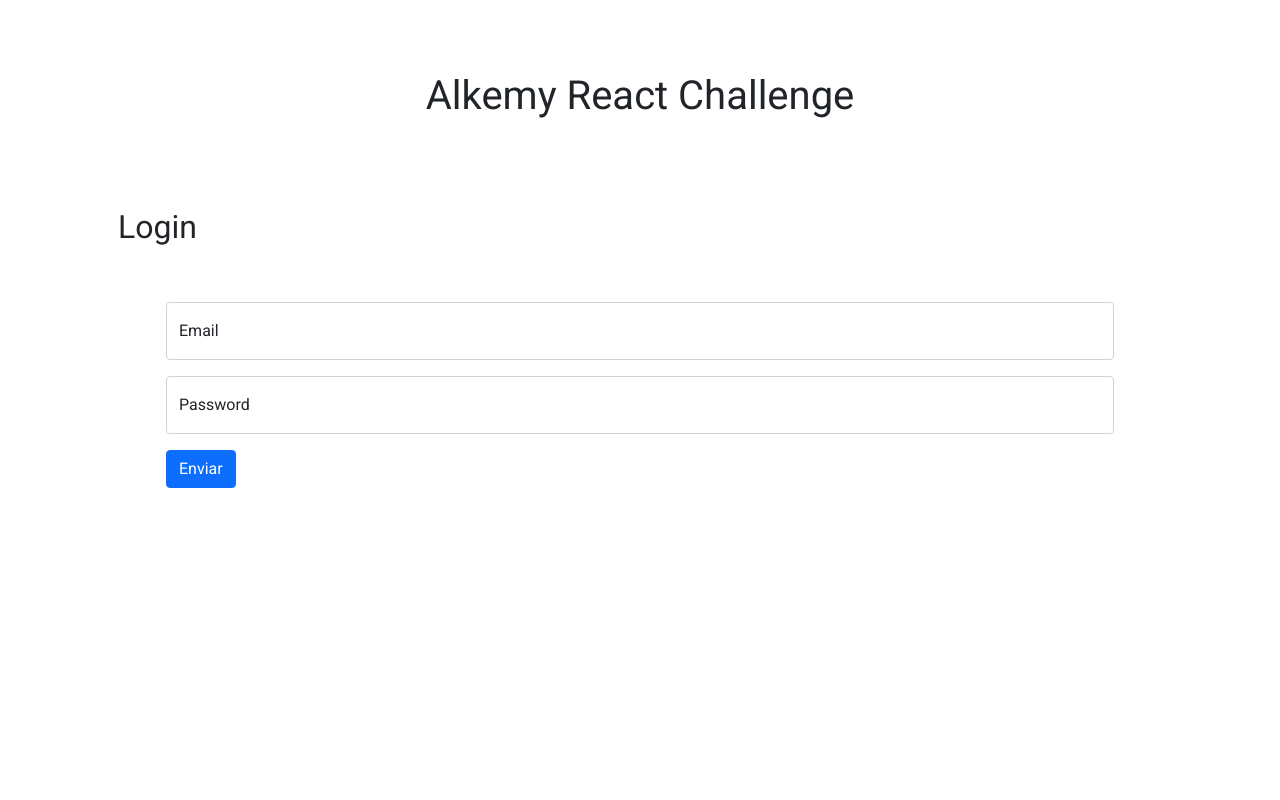
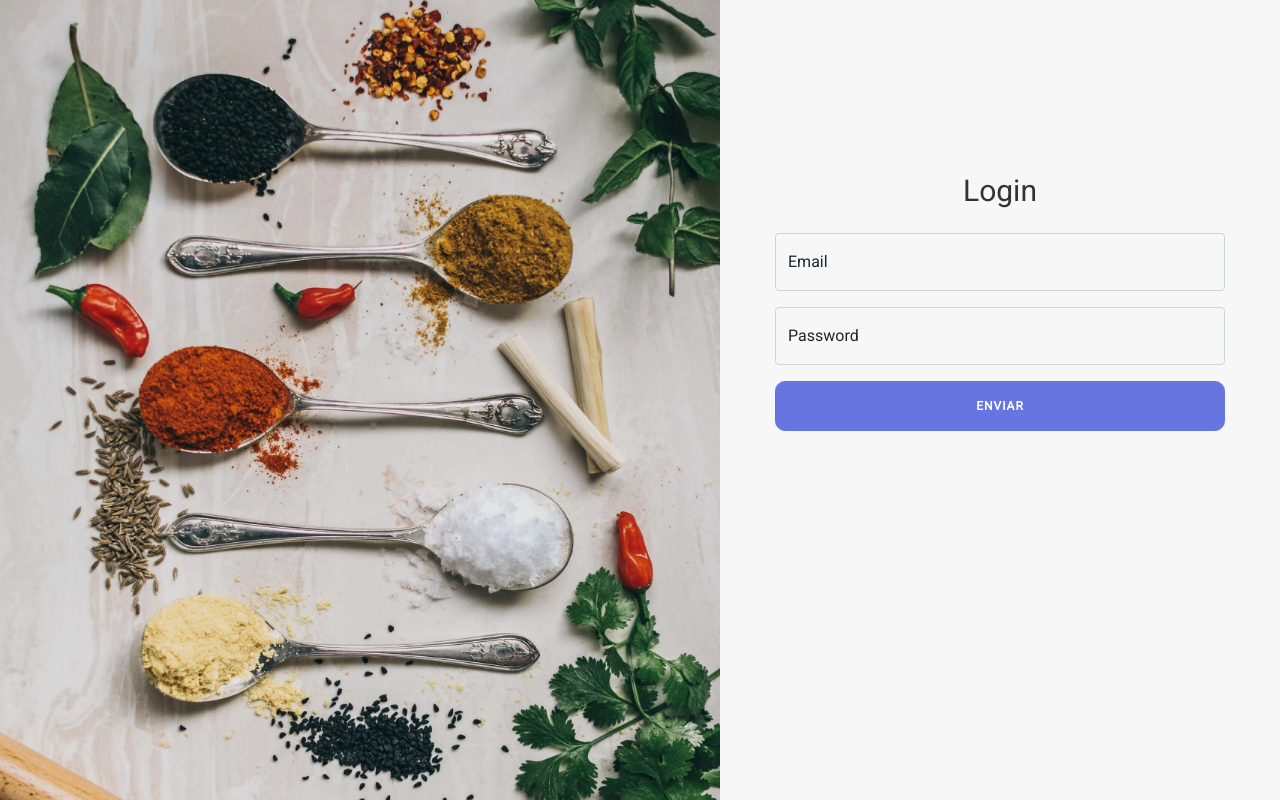
Before and after one commit to LucasAven/alkemy-react-challenge, a React (Create React App) app: page / in a window 1280 px wide. Built offline with nearby package versions, Linux system fonts and the light colour scheme.

Commit message:
commit finished login visuals

```diff
--- a/src/pages/App.js
+++ b/src/pages/App.js
@@ -16,6 +16,7 @@
   const { token, setToken } = useToken();
 
   if (!token) {
+    document.getElementById("root").classList.remove("nav-space");
     return (
       <Suspense
         fallback={
@@ -24,11 +25,12 @@
           </div>
         }
       >
-        <h1 className="text-center">Alkemy React Challenge</h1>
         <Login token={token} setToken={setToken} />
       </Suspense>
     );
   }
+
+  document.getElementById("root").classList.add("nav-space");
 
   return (
     <BrowserRouter>
--- a/src/pages/Login.js
+++ b/src/pages/Login.js
@@ -44,36 +44,41 @@
   };
 
   return (
-    <Container className="section-space">
-      <h2>Login</h2>
-      <Container className="p-sm-5">
-        <Form onSubmit={(e) => validateInputs(e)}>
+    <div className="login-wrapper">
+      {/* <Container className="section-space"> */}
+      <div className="login-img" />
+      {/* <Container className="p-sm-5"> */}
+      <Form className="login-form" onSubmit={(e) => validateInputs(e)}>
+        <h2 className="text-center pb-4">Login</h2>
         <FormGroup floating>
           <Input
-              id="exampleEmail"
+            id="email"
             name="email"
             placeholder="Email"
             type="email"
             value={email}
             onChange={(e) => setEmail(e.target.value)}
           />
-            <Label for="exampleEmail">Email</Label>
+          <Label for="email">Email</Label>
         </FormGroup>
         <FormGroup floating>
           <Input
-              id="examplePassword"
+            id="password"
             name="password"
             placeholder="Password"
             type="password"
             value={password}
             onChange={(e) => setPassword(e.target.value)}
           />
-            <Label for="examplePassword">Password</Label>
+          <Label for="password">Password</Label>
         </FormGroup>
-          <Button color="primary" disabled={loading}>
+        <Button
+          color="primary"
+          className="login-form-btn fw-bold"
+          disabled={loading}
+        >
           {loading ? <Spinner color="info" size="sm" /> : "Enviar"}
         </Button>
-        </Form>
         {areEmpty && (
           <Alert
             className="mt-4"
@@ -83,8 +88,10 @@
             Please do not leave empty any field.
           </Alert>
         )}
-      </Container>
-    </Container>
+      </Form>
+      {/* </Container> */}
+      {/* </Container> */}
+    </div>
   );
 };
 
--- a/src/styles/App.css
+++ b/src/styles/App.css
@@ -1,15 +1,123 @@
+:root {
+  --primary-col: #ff6f68;
+  --secondary-col: #ffa34f;
+}
+
 body {
-  padding-top: 72px;
   position: relative;
 }
 
 * {
   font-family: "Roboto", sans-serif;
+  margin: 0;
+  padding: 0;
+  box-sizing: border-box;
+}
+
+.nav-space {
+  margin-top: 72px;
+}
+
+.main-col {
+  background-color: var(--primary-col);
+  border-color: var(--primary-col);
+}
+
+button .main-col :hover {
+  background-color: var(--primary-col);
+
+  border-color: var(--primary-col);
+}
+
+.secondary-col {
+  background-color: var(--secondary-col);
+  border-color: var(--secondary-col);
 }
 
 .section-space {
   padding: 5rem 3rem;
 }
+
+/* Login */
+.login-wrapper {
+  width: 100%;
+  background: #fff;
+  overflow: hidden;
+  display: flex;
+  flex-wrap: wrap;
+  align-items: stretch;
+}
+
+.login-img {
+  width: calc(100% - 560px);
+  min-height: 100vh;
+  background-image: url(../images/login.jpg);
+  background-repeat: no-repeat;
+  background-size: cover;
+  background-position: center;
+  position: relative;
+  z-index: 1;
+}
+.login-img::before {
+  content: "";
+  display: block;
+  position: absolute;
+  z-index: -1;
+  width: 100%;
+  height: 100%;
+  top: 0;
+  left: 0;
+  background: rgba(0, 0, 0, 0.1);
+}
+
+/* login form */
+.login-form {
+  width: 560px;
+  min-height: 100vh;
+  display: block;
+  background-color: #f7f7f7;
+  padding: 173px 55px 55px 55px;
+}
+.login-form h2 {
+  font-size: 30px;
+  color: #333;
+  margin: 0;
+}
+
+#email,
+#password {
+  background-color: transparent;
+  transition: all 0.4s ease-in-out;
+}
+#email:focus-within,
+#password:focus-within {
+  background-color: #fff;
+}
+
+.login-form-btn {
+  display: flex;
+  justify-content: center;
+  align-items: center;
+  padding: 0 20px;
+  width: 100%;
+  height: 50px;
+  border-radius: 10px;
+  background: #6675df;
+  border-color: #6675df;
+  font-size: 12px;
+  color: #fff;
+  line-height: 1.2;
+  text-transform: uppercase;
+  letter-spacing: 1px;
+  transition: all 0.4s;
+}
+
+.login-form-btn:hover {
+  background: #333;
+  border-color: #333;
+}
+
+/* 404 */
 
 .not-found-wrapper {
   text-align: center;
@@ -30,3 +138,32 @@
   font-size: clamp(18px, 3vw, 26px);
   margin-bottom: 1rem;
 }
+
+/* Responsive */
+@media (max-width: 992px) {
+  .login-form {
+    width: 50%;
+    padding-left: 30px;
+    padding-right: 30px;
+  }
+  .login-img {
+    width: 50%;
+  }
+}
+
+@media (max-width: 768px) {
+  .login-form {
+    width: 100%;
+  }
+  .login-img {
+    display: none;
+  }
+}
+
+@media (max-width: 576px) {
+  .login-form {
+    padding-left: 15px;
+    padding-right: 15px;
+    padding-top: 70px;
+  }
+}
```
Also changed, not shown: src/images/login.jpg (added). Lines whose indentation alone changed are shown as unchanged.
